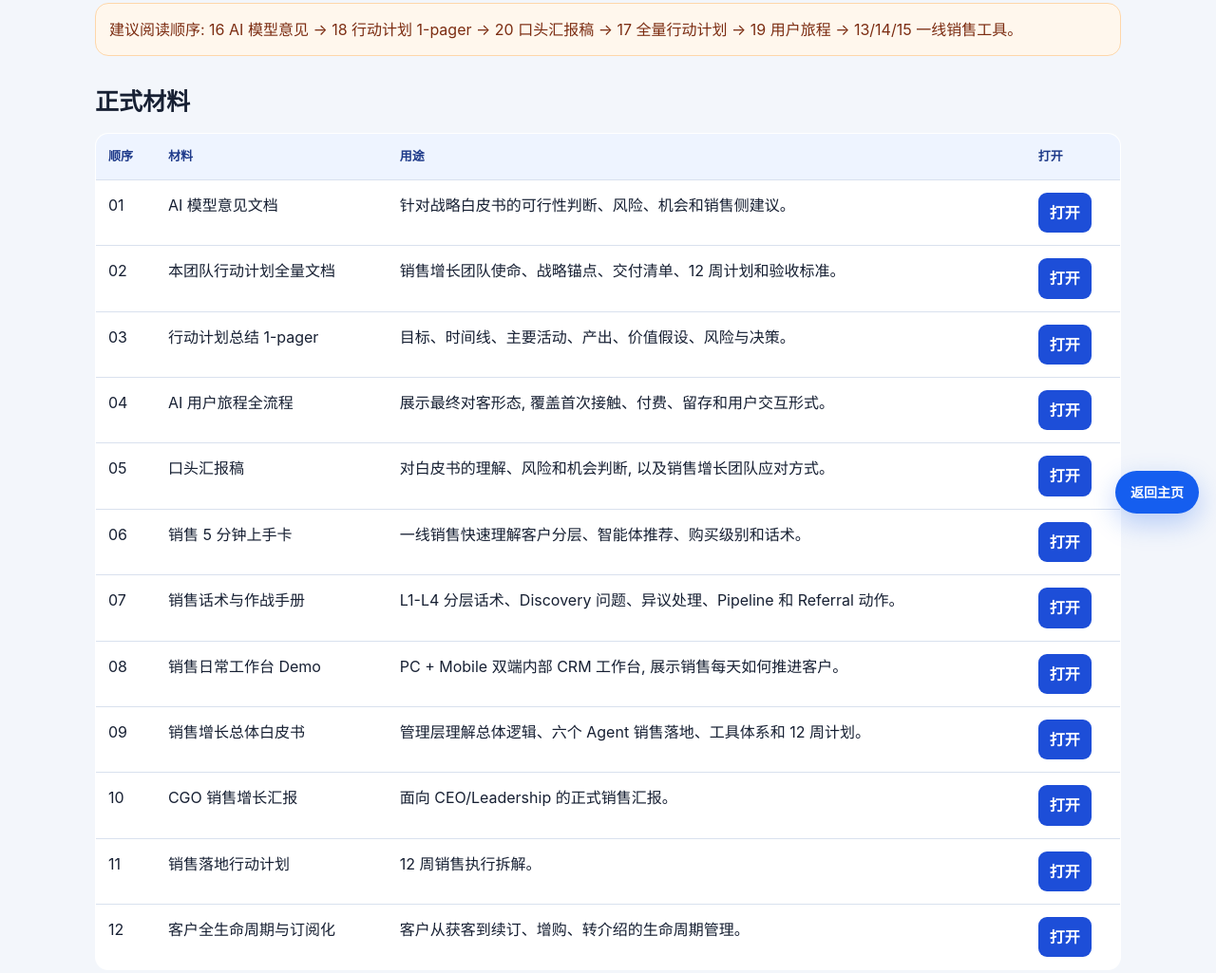
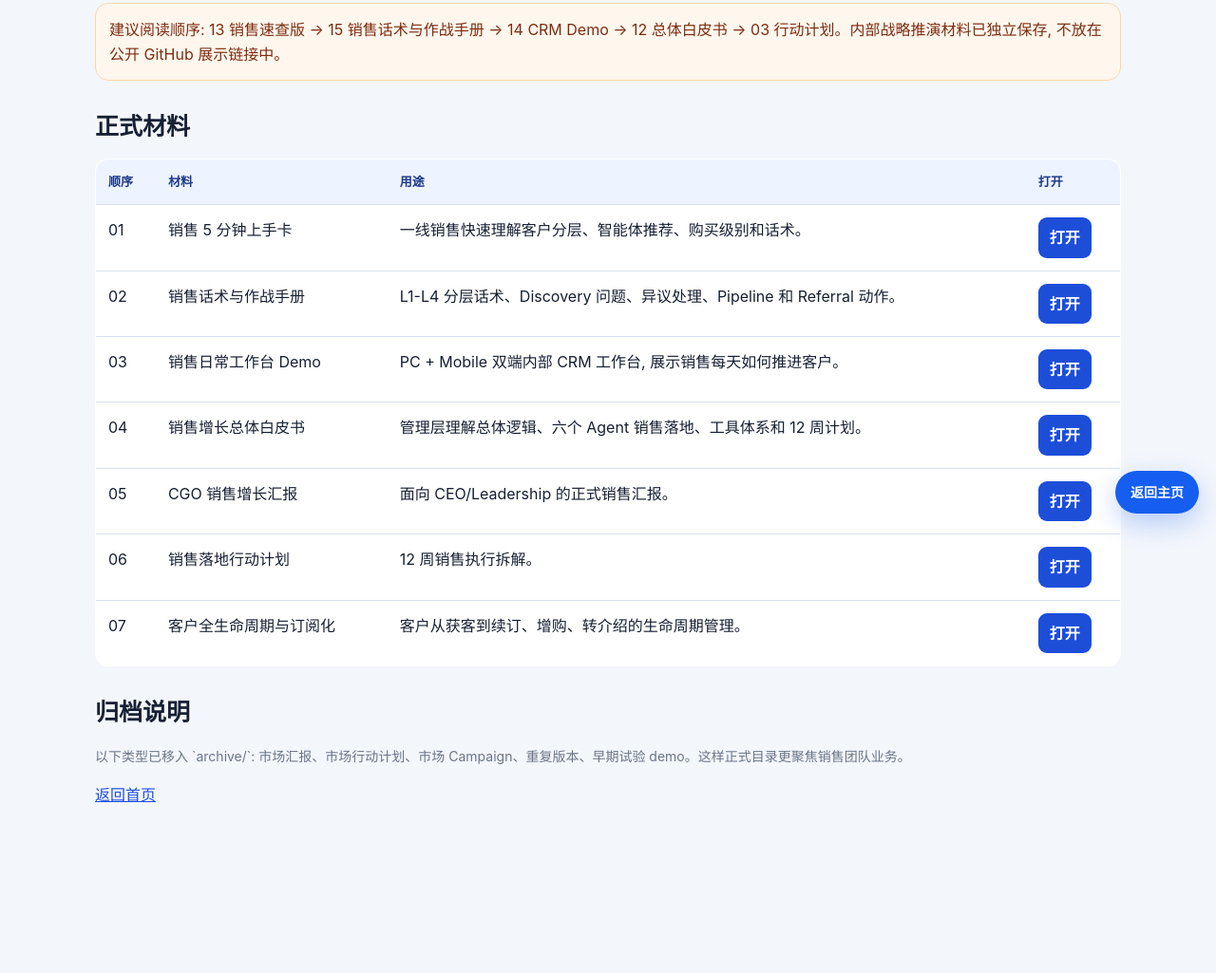
Before and after one commit to dophiezhou-ai/dowsure-growth-pack, a plain HTML site: page all_materials.html in a window 1280 px wide. Shown: the part 241-1266 px from the top of the page at 95% size. After the commit the page ends 1144 px from the top, so only its background shows below. Drawn offline with Linux system fonts and the light colour scheme.

Commit message:
revise mode

```diff
--- a/all_materials.html
+++ b/all_materials.html
@@ -20,24 +20,19 @@
       <h1>销售增长团队材料目录</h1>
       <p>正式版只保留销售业务需要的核心材料。市场相关、重复版本、早期试验页面已归档到 archive 文件夹, 不再作为团队阅读入口。</p>
     </section>
-    <div class="notice">建议阅读顺序: 16 AI 模型意见 → 18 行动计划 1-pager → 20 口头汇报稿 → 17 全量行动计划 → 19 用户旅程 → 13/14/15 一线销售工具。</div>
+    <div class="notice">建议阅读顺序: 13 销售速查版 → 15 销售话术与作战手册 → 14 CRM Demo → 12 总体白皮书 → 03 行动计划。内部战略推演材料已独立保存, 不放在公开 GitHub 展示链接中。</div>
 
     <h2>正式材料</h2>
     <table>
       <thead><tr><th>顺序</th><th>材料</th><th>用途</th><th>打开</th></tr></thead>
       <tbody>
-        <tr><td>01</td><td>AI 模型意见文档</td><td>针对战略白皮书的可行性判断、风险、机会和销售侧建议。</td><td><a class="btn" href="strategy_review_pack/16_AI_Model_Opinion_on_Strategy.html">打开</a></td></tr>
-        <tr><td>02</td><td>本团队行动计划全量文档</td><td>销售增长团队使命、战略锚点、交付清单、12 周计划和验收标准。</td><td><a class="btn" href="strategy_review_pack/17_Team_Action_Plan_Full.html">打开</a></td></tr>
-        <tr><td>03</td><td>行动计划总结 1-pager</td><td>目标、时间线、主要活动、产出、价值假设、风险与决策。</td><td><a class="btn" href="strategy_review_pack/18_Team_Action_Plan_OnePager.html">打开</a></td></tr>
-        <tr><td>04</td><td>AI 用户旅程全流程</td><td>展示最终对客形态, 覆盖首次接触、付费、留存和用户交互形式。</td><td><a class="btn" href="strategy_review_pack/19_AI_Customer_Journey.html">打开</a></td></tr>
-        <tr><td>05</td><td>口头汇报稿</td><td>对白皮书的理解、风险和机会判断, 以及销售增长团队应对方式。</td><td><a class="btn" href="strategy_review_pack/20_Oral_Briefing_Script.html">打开</a></td></tr>
-        <tr><td>06</td><td>销售 5 分钟上手卡</td><td>一线销售快速理解客户分层、智能体推荐、购买级别和话术。</td><td><a class="btn" href="13_Sales_Quickstart_Card.html">打开</a></td></tr>
-        <tr><td>07</td><td>销售话术与作战手册</td><td>L1-L4 分层话术、Discovery 问题、异议处理、Pipeline 和 Referral 动作。</td><td><a class="btn" href="15_Sales_Scripts_Battlebook.html">打开</a></td></tr>
-        <tr><td>08</td><td>销售日常工作台 Demo</td><td>PC + Mobile 双端内部 CRM 工作台, 展示销售每天如何推进客户。</td><td><a class="btn" href="14_Sales_Daily_Workbench_Demo.html">打开</a></td></tr>
-        <tr><td>09</td><td>销售增长总体白皮书</td><td>管理层理解总体逻辑、六个 Agent 销售落地、工具体系和 12 周计划。</td><td><a class="btn" href="12_Sales_Growth_AgentOS_Whitepaper.html">打开</a></td></tr>
-        <tr><td>10</td><td>CGO 销售增长汇报</td><td>面向 CEO/Leadership 的正式销售汇报。</td><td><a class="btn" href="01_CGO_Sales_Report.html">打开</a></td></tr>
-        <tr><td>11</td><td>销售落地行动计划</td><td>12 周销售执行拆解。</td><td><a class="btn" href="03_Sales_Action_Plan.html">打开</a></td></tr>
-        <tr><td>12</td><td>客户全生命周期与订阅化</td><td>客户从获客到续订、增购、转介绍的生命周期管理。</td><td><a class="btn" href="09_Customer_Lifecycle_Report.html">打开</a></td></tr>
+        <tr><td>01</td><td>销售 5 分钟上手卡</td><td>一线销售快速理解客户分层、智能体推荐、购买级别和话术。</td><td><a class="btn" href="13_Sales_Quickstart_Card.html">打开</a></td></tr>
+        <tr><td>02</td><td>销售话术与作战手册</td><td>L1-L4 分层话术、Discovery 问题、异议处理、Pipeline 和 Referral 动作。</td><td><a class="btn" href="15_Sales_Scripts_Battlebook.html">打开</a></td></tr>
+        <tr><td>03</td><td>销售日常工作台 Demo</td><td>PC + Mobile 双端内部 CRM 工作台, 展示销售每天如何推进客户。</td><td><a class="btn" href="14_Sales_Daily_Workbench_Demo.html">打开</a></td></tr>
+        <tr><td>04</td><td>销售增长总体白皮书</td><td>管理层理解总体逻辑、六个 Agent 销售落地、工具体系和 12 周计划。</td><td><a class="btn" href="12_Sales_Growth_AgentOS_Whitepaper.html">打开</a></td></tr>
+        <tr><td>05</td><td>CGO 销售增长汇报</td><td>面向 CEO/Leadership 的正式销售汇报。</td><td><a class="btn" href="01_CGO_Sales_Report.html">打开</a></td></tr>
+        <tr><td>06</td><td>销售落地行动计划</td><td>12 周销售执行拆解。</td><td><a class="btn" href="03_Sales_Action_Plan.html">打开</a></td></tr>
+        <tr><td>07</td><td>客户全生命周期与订阅化</td><td>客户从获客到续订、增购、转介绍的生命周期管理。</td><td><a class="btn" href="09_Customer_Lifecycle_Report.html">打开</a></td></tr>
       </tbody>
     </table>
 
```
Also changed, not shown: index.html (+1 -10 lines).
